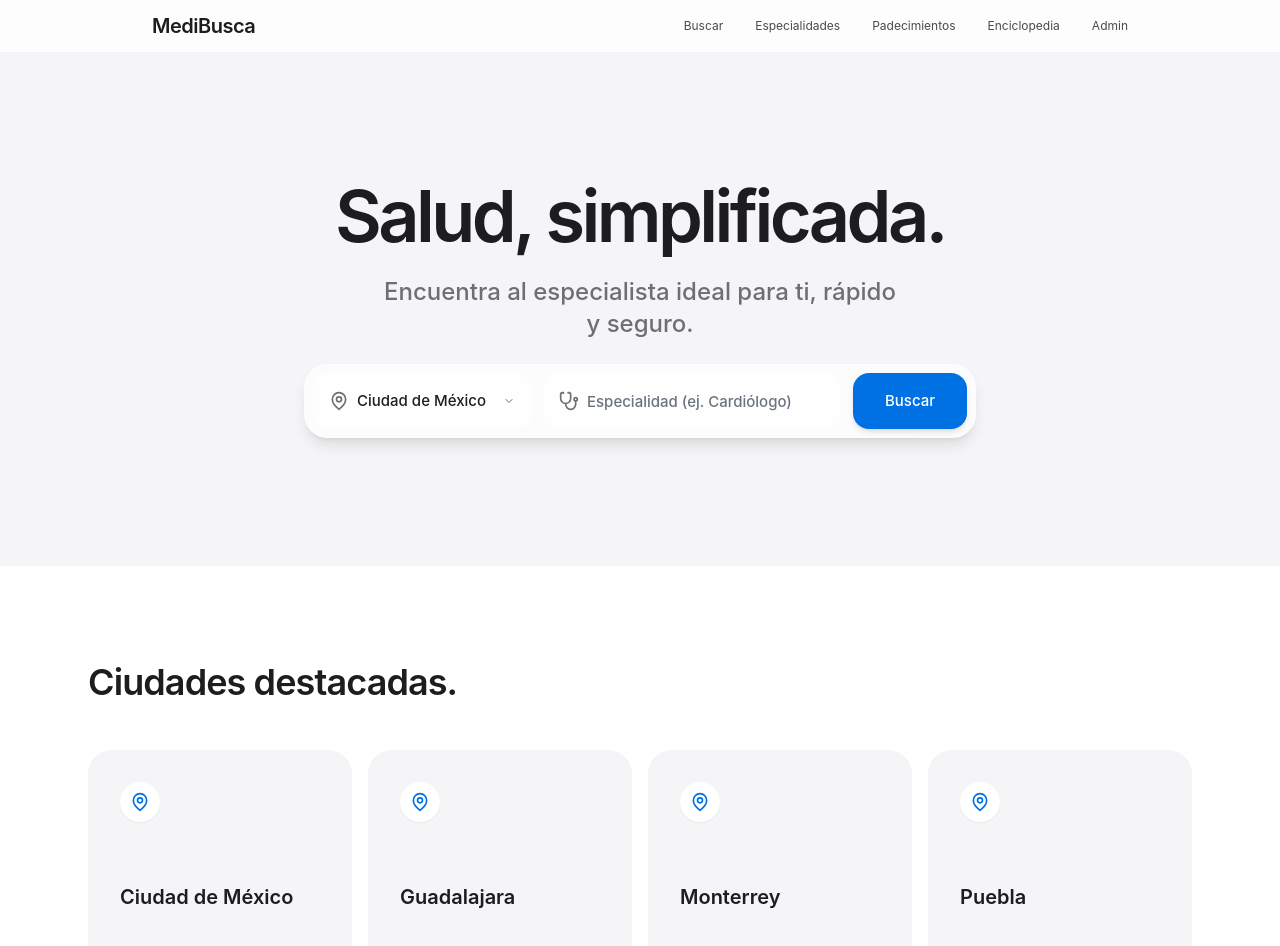
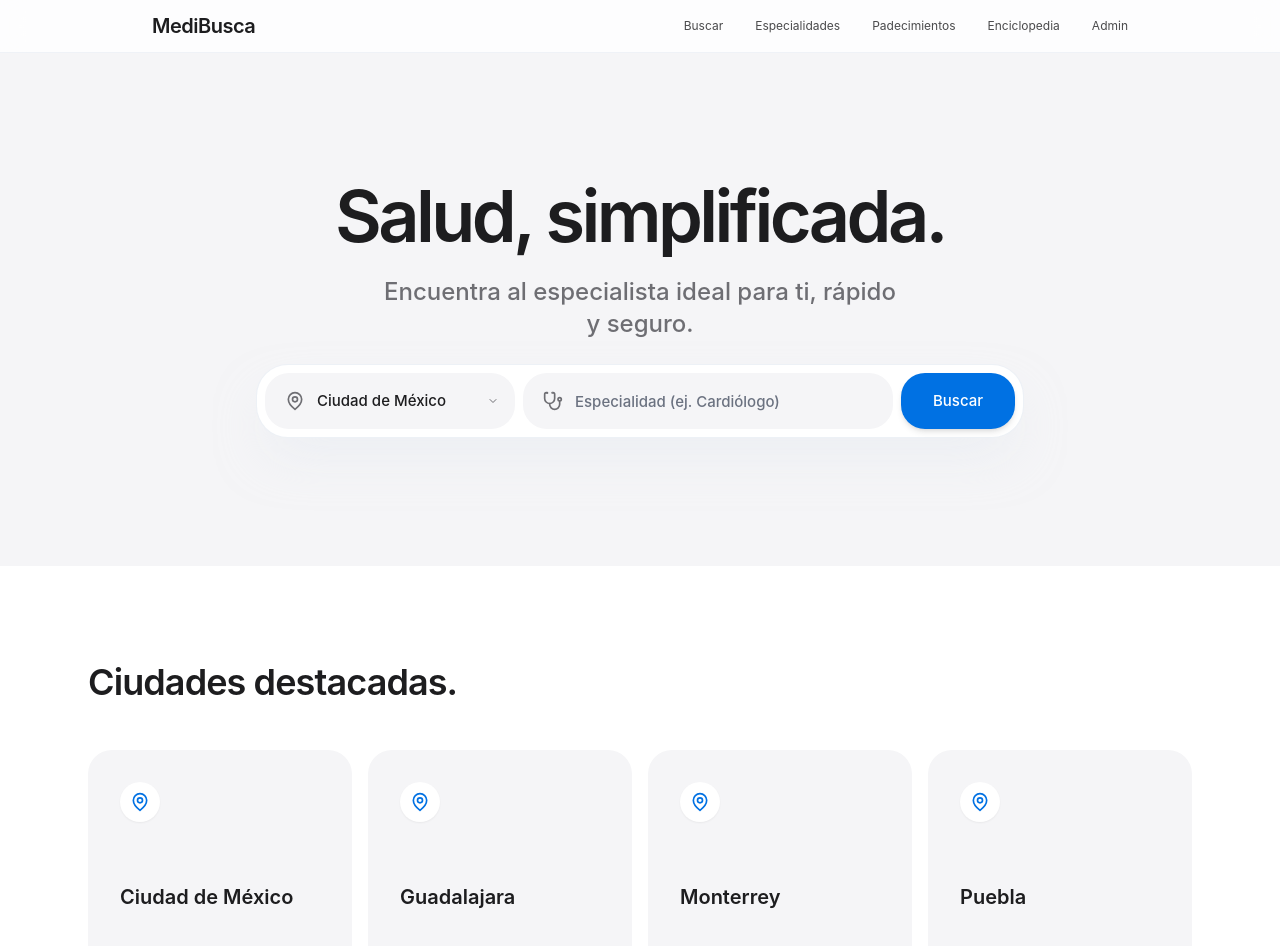
Before and after one commit to alicehocane/new-doctor, a React (Vite) app: page / in a window 1280 px wide. Shown: the top 946 px of the page. Built offline with nearby package versions, Linux system fonts and the light colour scheme.

Commit message:
update homepage

```diff
--- a/app/page.tsx
+++ b/app/page.tsx
@@ -103,8 +103,46 @@ export default function HomePage() {
     }
   };
 
+  // Schema Markup
+  const organizationSchema = {
+    "@context": "https://schema.org",
+    "@type": "Organization",
+    "name": "MediBusca",
+    "url": "https://medibusca.com",
+    "logo": "https://medibusca.com/icon-512.png",
+    "description": "Plataforma informativa de salud y directorio médico en México.",
+    "contactPoint": {
+        "@type": "ContactPoint",
+        "contactType": "customer support",
+        "email": "contacto@medibusca.com"
+    }
+  };
+
+  // Updated WebSite schema: Removed potentialAction (SearchAction) as we no longer
+  // support a query-parameter based search result page (e.g. ?term=xyz).
+  // This prevents schema errors in Google Search Console.
+  const websiteSchema = {
+    "@context": "https://schema.org",
+    "@type": "WebSite",
+    "name": "MediBusca",
+    "url": "https://medibusca.com",
+    "description": "Directorio médico líder en México. Encuentra doctores verificados, clínicas y especialistas.",
+    "publisher": {
+        "@type": "Organization",
+        "name": "MediBusca",
+        "logo": {
+            "@type": "ImageObject",
+            "url": "https://medibusca.com/icon-512.png"
+        }
+    }
+  };
+
   return (
     <div className="flex flex-col font-sans overflow-x-hidden">
+      {/* Schemas */}
+      <script type="application/ld+json" dangerouslySetInnerHTML={{ __html: JSON.stringify(organizationSchema) }} />
+      <script type="application/ld+json" dangerouslySetInnerHTML={{ __html: JSON.stringify(websiteSchema) }} />
+
       {/* Hero Section */}
       <section className="relative py-20 px-6 md:py-32">
         <div className="max-w-4xl mx-auto text-center space-y-6 relative z-10">
@@ -115,38 +153,39 @@ export default function HomePage() {
             Encuentra al especialista ideal para ti, rápido y seguro.
           </p>
 
-          {/* Search Form - Apple Glass Style */}
-          <div className="mt-12 mx-auto max-w-2xl relative" ref={wrapperRef}>
+          {/* Search Form - Modern Pill Style */}
+          <div className="mt-12 mx-auto max-w-3xl relative" ref={wrapperRef}>
             <form
               onSubmit={handleSearch}
               className="
-                flex flex-col md:flex-row gap-3 p-2
-                bg-white/70 backdrop-blur-xl border border-white/40
-                rounded-[24px] shadow-lg
+                flex flex-col md:flex-row gap-2 p-2
+                bg-white border border-slate-200/60
+                rounded-[2rem] shadow-2xl shadow-slate-200/50
+                items-center
               "
               role="search"
             >
 
               {/* City Select */}
-              <div className="relative md:w-1/3 h-14 bg-white/50 rounded-2xl hover:bg-white transition-colors group flex items-center px-4">
-                <MapPin className="w-5 h-5 text-secondary mr-2 shrink-0" aria-hidden="true" />
+              <div className="relative w-full md:w-1/3 h-14 bg-[#f5f5f7] rounded-[1.5rem] hover:bg-[#e8e8ed] transition-colors group flex items-center px-5">
+                <MapPin className="w-5 h-5 text-secondary mr-3 shrink-0" aria-hidden="true" />
                 <label htmlFor="city-select" className="sr-only">Selecciona tu ciudad</label>
                 <select
                   id="city-select"
                   value={city}
                   onChange={(e) => setCity(e.target.value)}
-                  className="w-full h-full bg-transparent border-none outline-none text-[#1d1d1f] font-medium text-[15px] appearance-none cursor-pointer"
+                  className="w-full h-full bg-transparent border-none outline-none text-[#1d1d1f] font-medium text-[15px] appearance-none cursor-pointer pr-4"
                 >
                   {ALL_CITIES.map(c => (
                     <option key={c} value={c}>{c}</option>
                   ))}
                 </select>
-                <ChevronRight className="w-3 h-3 text-secondary absolute right-4 rotate-90" aria-hidden="true" />
+                <ChevronRight className="w-3 h-3 text-secondary absolute right-4 rotate-90 pointer-events-none" aria-hidden="true" />
               </div>
 
               {/* Specialty Input */}
-              <div className="relative flex-1 h-14 bg-white/50 rounded-2xl hover:bg-white transition-colors flex items-center px-4">
-                <Stethoscope className="w-5 h-5 text-secondary mr-2 shrink-0" aria-hidden="true" />
+              <div className="relative flex-1 w-full h-14 bg-[#f5f5f7] rounded-[1.5rem] hover:bg-[#e8e8ed] transition-colors flex items-center px-5">
+                <Stethoscope className="w-5 h-5 text-secondary mr-3 shrink-0" aria-hidden="true" />
                 <label htmlFor="specialty-input" className="sr-only">Especialidad médica</label>
                 <input
                   id="specialty-input"
@@ -164,9 +203,9 @@ export default function HomePage() {
                 type="submit"
                 aria-label="Buscar doctores"
                 className="
-                   h-14 md:w-auto px-8
+                   h-14 w-full md:w-auto px-8
                    bg-[#0071e3] hover:bg-[#0077ED] active:scale-95
-                   text-white font-medium text-[15px] rounded-2xl
+                   text-white font-medium text-[15px] rounded-[1.5rem]
                    transition-all shadow-md flex items-center justify-center
                 "
               >
```
